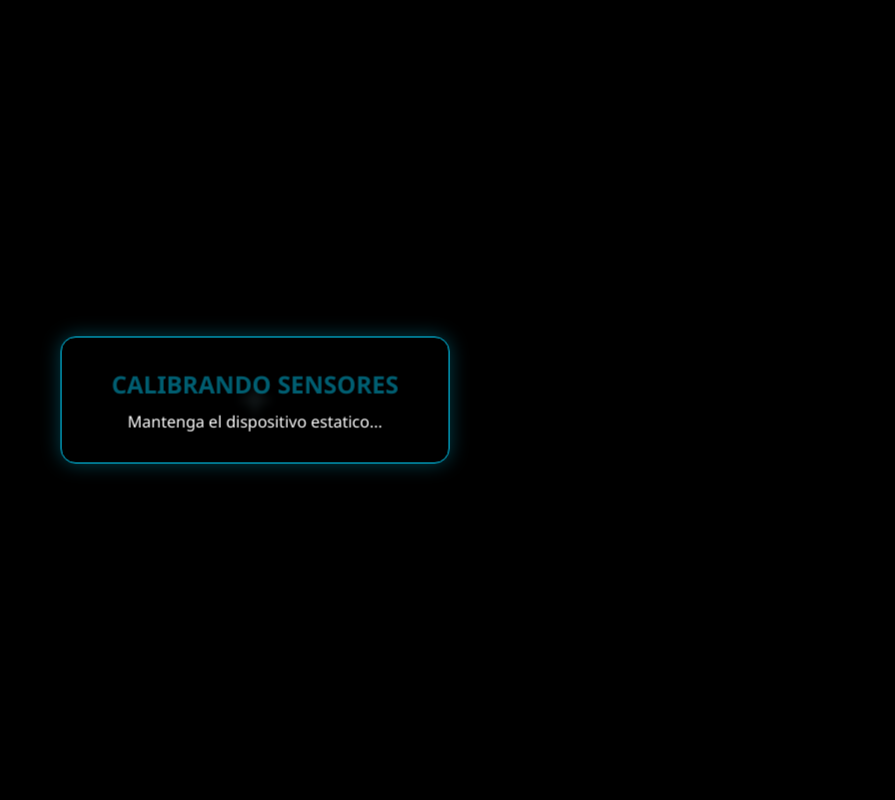
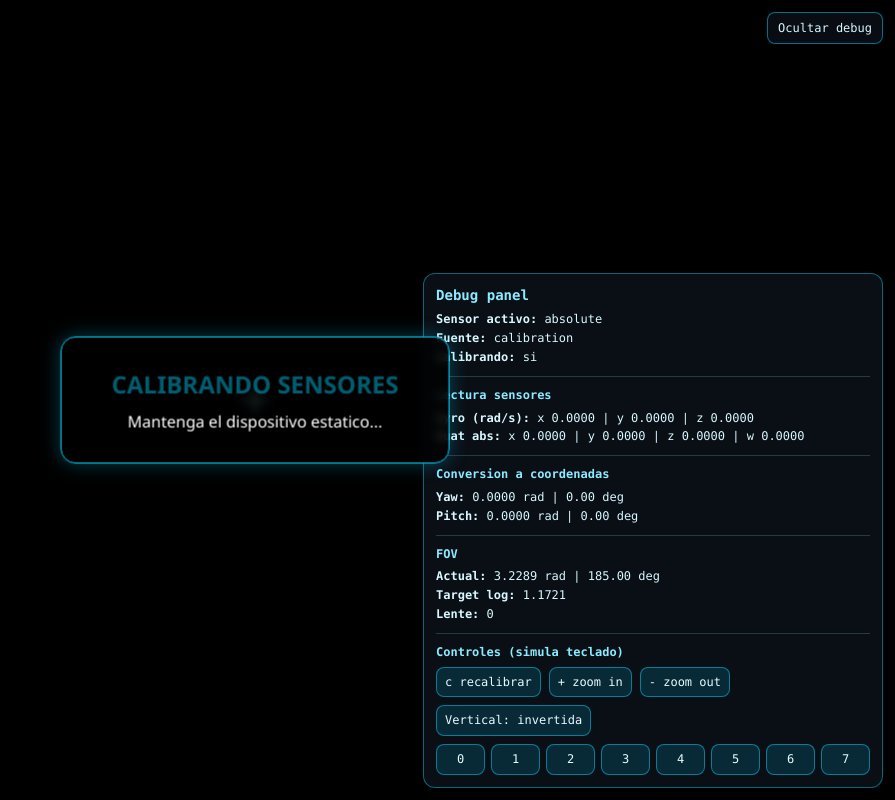
Before and after one commit to abellinouc/abellinouc.github.io, a Svelte app: page / in a window 1280 px wide. Shown: the whole page, without its empty margins (385-1280 px from the left). Built offline with nearby package versions, Linux system fonts and the light colour scheme; no server answers.

Commit message:
feat: debugger and https to get sensors working in local

```diff
--- a/package.json
+++ b/package.json
@@ -10,6 +10,7 @@
   },
   "devDependencies": {
     "@sveltejs/vite-plugin-svelte": "^3.1.2",
+    "@vitejs/plugin-basic-ssl": "^1.2.0",
     "svelte": "^4.2.18",
     "vite": "^5.4.0"
   }
--- a/src/App.svelte
+++ b/src/App.svelte
@@ -1,8 +1,55 @@
 <script>
   import { onMount } from "svelte";
+  import DebugPanel from "./components/DebugPanel.svelte";
 
   let canvasEl;
   let overlayEl;
+  let onDebugRecalibrate = () => {};
+  let onDebugSelectLens = () => {};
+  let onDebugZoomIn = () => {};
+  let onDebugZoomOut = () => {};
+  let onDebugToggleVertical = () => {};
+  let isDebugPanelVisible = true;
+  let invertVerticalMotion = true;
+
+  const RAD_TO_DEG = 180 / Math.PI;
+
+  function createDebugState() {
+    return {
+      activeSensorMode: "absolute",
+      activeSource: "boot",
+      calibrating: false,
+      gyro: { x: 0, y: 0, z: 0 },
+      absQuat: { x: 0, y: 0, z: 0, w: 0 },
+      coords: { yaw: 0, pitch: 0, yawDeg: 0, pitchDeg: 0 },
+      fovRad: 0,
+      fovDeg: 0,
+      targetLogFov: 0,
+      currentLensLevel: 0,
+    };
+  }
+
+  let debugState = createDebugState();
+
+  function toDegrees(radians) {
+    return radians * RAD_TO_DEG;
+  }
+
+  function setDebug(partial) {
+    debugState = { ...debugState, ...partial };
+  }
+
+  function setDebugCoords(yaw, pitch) {
+    debugState = {
+      ...debugState,
+      coords: {
+        yaw,
+        pitch,
+        yawDeg: toDegrees(yaw),
+        pitchDeg: toDegrees(pitch),
+      },
+    };
+  }
 
   onMount(() => {
     let engine;
@@ -17,6 +64,13 @@
     let EYEPIECE_FL = 25;
     let logFov = Math.log(MAX_FOV);
 
+    setDebug({
+      fovRad: currentFov,
+      fovDeg: toDegrees(currentFov),
+      targetLogFov: logFov,
+      currentLensLevel,
+    });
+
     function unwrapAngle(angle, reference) {
       while (angle - reference > Math.PI) angle -= 2 * Math.PI;
       while (angle - reference < -Math.PI) angle += 2 * Math.PI;
@@ -26,7 +80,7 @@
     function updateStellariumView({ h, v }) {
       if (!engine || !engine.core || !engine.core.observer) return;
       engine.core.observer.yaw = -h;
-      engine.core.observer.pitch = -v;
+      engine.core.observer.pitch = invertVerticalMotion ? -v : v;
     }
 
     function updateStellariumFov({ fov }) {
@@ -34,6 +88,7 @@
       engine.core.fov = fov;
       const degFov = (fov * 180) / Math.PI;
       EYEPIECE_FL = (FOCAL_LENGTH * degFov) / 100;
+      setDebug({ fovRad: fov, fovDeg: degFov });
     }
 
     function updateStellariumBlur({ blur }) {
@@ -262,6 +317,7 @@
         this.onCalibReading = this.onCalibReading.bind(this);
         this.onSensorReading = this.onSensorReading.bind(this);
         this.onAbsReading = this.onAbsReading.bind(this);
+        setDebug({ activeSource: "sensor-start" });
         this.startSensors();
       },
 
@@ -322,6 +378,7 @@
         this.biasSamples = [];
         this.calibSamplesNeeded = this.gyroFreq * this.calibDuration;
         this.currentMode = "absolute";
+        setDebug({ calibrating: true, activeSource: "calibration" });
 
         this.gyroSensor.addEventListener("reading", this.onCalibReading);
         this.gyroSensor.start();
@@ -355,9 +412,17 @@
         this.lastTime = performance.now();
         this.gyroSensor.addEventListener("reading", this.onSensorReading);
         this.running = true;
+        setDebug({ calibrating: false, activeSource: "calibration-finished" });
       },
 
       onCalibReading() {
+        setDebug({
+          gyro: {
+            x: this.gyroSensor.x,
+            y: this.gyroSensor.y,
+            z: this.gyroSensor.z,
+          },
+        });
         if (this.biasSamples.length < this.calibSamplesNeeded) {
           this.biasSamples.push({
             x: this.gyroSensor.x,
@@ -372,9 +437,27 @@
       onAbsReading() {
         if (!this.absSensor) return;
         this.absOrientLast = this.absSensor.quaternion;
+        if (this.absOrientLast) {
+          setDebug({
+            absQuat: {
+              x: this.absOrientLast[0],
+              y: this.absOrientLast[1],
+              z: this.absOrientLast[2],
+              w: this.absOrientLast[3],
+            },
+          });
+        }
       },
 
       onSensorReading() {
+        setDebug({
+          gyro: {
+            x: this.gyroSensor.x,
+            y: this.gyroSensor.y,
+            z: this.gyroSensor.z,
+          },
+        });
+
         if (this.calibrating) {
           this.lastTime = performance.now();
           return;
@@ -414,6 +497,8 @@
           this.oldY += (this.rawDynamicY - this.oldY) * k;
           this.orient.yaw = this.oldX;
           this.orient.pitch = this.oldY;
+          setDebug({ activeSensorMode: "dynamic", activeSource: "gyroscope" });
+          setDebugCoords(this.oldX, this.oldY);
           this.updateView(currentV, "DYNAMIC");
         } else {
           this.rawDynamicX = null;
@@ -422,6 +507,7 @@
             const euler = this.quaternionToEuler(this.absOrientLast);
             this.orient.pitch = euler.pitch;
             this.orient.yaw = euler.yaw;
+            setDebug({ activeSource: "absolute-orientation" });
           } else {
             let wx = this.gyroSensor.x - this.gyroBias.x;
             let wz = this.gyroSensor.z - this.gyroBias.z;
@@ -429,7 +515,9 @@
             if (Math.abs(wz) < this.gyroDeadzone) wz = 0;
             this.orient.pitch += wx * dt;
             this.orient.yaw += wz * dt;
+            setDebug({ activeSource: "gyroscope" });
           }
+          setDebugCoords(this.orient.yaw, this.orient.pitch);
           this.runApplicationLogic(this.orient.pitch, this.orient.yaw, currentV);
         }
       },
@@ -437,6 +525,7 @@
       runApplicationLogic(pitch, yaw, fov) {
         const requiredMode = fov < this.fovThreshold ? "gyro" : "absolute";
         if (requiredMode !== this.currentMode) this.transitionToMode(requiredMode);
+        setDebug({ activeSensorMode: this.currentMode });
         const sensitivity = this.currentMode === "gyro" ? 0.1 : 0.5;
         if (this.oldX === null || this.oldY === null) {
           this.oldX = yaw;
@@ -502,6 +591,12 @@
         logFov = Math.log(currentFov);
         updateStellariumFov({ fov: currentFov });
         updateStellariumBlur({ blur: NO_LENS_BLUR });
+        setDebug({
+          currentLensLevel,
+          targetLogFov: logFov,
+          fovRad: currentFov,
+          fovDeg: toDegrees(currentFov),
+        });
         return;
       }
 
@@ -512,6 +607,12 @@
         logFov = Math.log(currentFov);
         updateStellariumFov({ fov: currentFov });
         updateStellariumBlur({ blur: 0 });
+        setDebug({
+          currentLensLevel,
+          targetLogFov: logFov,
+          fovRad: currentFov,
+          fovDeg: toDegrees(currentFov),
+        });
         return;
       }
 
@@ -523,6 +624,12 @@
       logFov = Math.log(fov);
       updateStellariumFov({ fov });
       updateStellariumBlur({ blur: 0 });
+      setDebug({
+        currentLensLevel,
+        targetLogFov: logFov,
+        fovRad: currentFov,
+        fovDeg: toDegrees(currentFov),
+      });
     }
 
     let targetLogFov = logFov;
@@ -538,12 +645,14 @@
         if (Math.abs(delta) < 1e-4) {
           logFov = targetLogFov;
           zoomAnimating = false;
+          setDebug({ targetLogFov });
           return;
         }
         logFov += delta * ZOOM_SMOOTHING;
 
         currentFov = Math.exp(logFov);
         updateStellariumFov({ fov: currentFov });
+        setDebug({ targetLogFov });
 
         requestAnimationFrame(step);
       };
@@ -551,29 +660,62 @@
       requestAnimationFrame(step);
     }
 
+    function applyZoomDelta(delta) {
+      targetLogFov += delta;
+      targetLogFov = Math.min(Math.log(MAX_FOV), Math.max(Math.log(MIN_FOV), targetLogFov));
+      setDebug({ targetLogFov });
+      startZoomLoop();
+    }
+
+    function triggerRecalibration() {
+      Orientation.startCalibration();
+    }
+
+    function triggerLens(level) {
+      applyLensLevel(level);
+      targetLogFov = logFov;
+      setDebug({ targetLogFov });
+    }
+
+    function triggerZoomIn() {
+      applyZoomDelta(-FOV_STEP);
+    }
+
+    function triggerZoomOut() {
+      applyZoomDelta(FOV_STEP);
+    }
+
+    function toggleVerticalMotion() {
+      invertVerticalMotion = !invertVerticalMotion;
+    }
+
+    onDebugRecalibrate = triggerRecalibration;
+    onDebugSelectLens = triggerLens;
+    onDebugZoomIn = triggerZoomIn;
+    onDebugZoomOut = triggerZoomOut;
+    onDebugToggleVertical = toggleVerticalMotion;
+
     function handleKeyDown(e) {
       const key = e.key.toLowerCase();
 
       if (key === "c") {
-        Orientation.startCalibration();
+        triggerRecalibration();
         return;
       }
 
       if (key >= "0" && key <= "7") {
-        applyLensLevel(parseInt(key, 10));
-        targetLogFov = logFov;
+        triggerLens(parseInt(key, 10));
         return;
       }
 
       if (key === "+" || key === "=") {
-        targetLogFov -= FOV_STEP;
+        triggerZoomIn();
+        return;
       }
       if (key === "-") {
-        targetLogFov += FOV_STEP;
+        triggerZoomOut();
+        return;
       }
-
-      targetLogFov = Math.min(Math.log(MAX_FOV), Math.max(Math.log(MIN_FOV), targetLogFov));
-      startZoomLoop();
     }
 
     window.addEventListener("keydown", handleKeyDown);
@@ -588,17 +730,41 @@
     return () => {
       window.removeEventListener("keydown", handleKeyDown);
       Orientation.stop();
+      onDebugRecalibrate = () => {};
+      onDebugSelectLens = () => {};
+      onDebugZoomIn = () => {};
+      onDebugZoomOut = () => {};
+      onDebugToggleVertical = () => {};
     };
   });
 </script>
 
 <main>
   <canvas id="stel-canvas" bind:this={canvasEl}></canvas>
+  <button
+    id="debug-toggle"
+    type="button"
+    aria-pressed={isDebugPanelVisible}
+    on:click={() => (isDebugPanelVisible = !isDebugPanelVisible)}
+  >
+    {isDebugPanelVisible ? "Ocultar debug" : "Mostrar debug"}
+  </button>
   <div class="crosshair" aria-hidden="true"></div>
   <div id="calibration-overlay" bind:this={overlayEl}>
     <h2 class="pulse">CALIBRANDO SENSORES</h2>
     <p>Mantenga el dispositivo estatico...</p>
   </div>
+  {#if isDebugPanelVisible}
+    <DebugPanel
+      debug={debugState}
+      invertVertical={invertVerticalMotion}
+      onRecalibrate={onDebugRecalibrate}
+      onSelectLens={onDebugSelectLens}
+      onZoomIn={onDebugZoomIn}
+      onZoomOut={onDebugZoomOut}
+      onToggleVertical={onDebugToggleVertical}
+    />
+  {/if}
 </main>
 
 <style>
@@ -627,6 +793,24 @@
     width: 100%;
     height: 100%;
     display: block;
+  }
+
+  #debug-toggle {
+    position: absolute;
+    top: 12px;
+    right: 12px;
+    z-index: 50;
+    background: rgba(12, 16, 24, 0.82);
+    border: 1px solid rgba(0, 212, 255, 0.5);
+    color: #d8f7ff;
+    border-radius: 8px;
+    padding: 8px 10px;
+    cursor: pointer;
+    font: 12px/1.2 "Consolas", "Courier New", monospace;
+  }
+
+  #debug-toggle:hover {
+    background: rgba(0, 212, 255, 0.28);
   }
 
   .crosshair {
--- /dev/null
+++ b/src/components/DebugPanel.svelte
@@ -0,0 +1,130 @@
+<script>
+  export let debug = {};
+  export let onRecalibrate = () => {};
+  export let onSelectLens = () => {};
+  export let onZoomIn = () => {};
+  export let onZoomOut = () => {};
+  export let onToggleVertical = () => {};
+  export let invertVertical = true;
+
+  const lensLevels = [0, 1, 2, 3, 4, 5, 6, 7];
+
+  function fmt(value, digits = 4) {
+    return Number.isFinite(value) ? value.toFixed(digits) : "-";
+  }
+</script>
+
+<aside class="debug-panel" aria-label="Debug panel">
+  <h3>Debug panel</h3>
+
+  <section>
+    <p><strong>Sensor activo:</strong> {debug.activeSensorMode || "-"}</p>
+    <p><strong>Fuente:</strong> {debug.activeSource || "-"}</p>
+    <p><strong>Calibrando:</strong> {debug.calibrating ? "si" : "no"}</p>
+  </section>
+
+  <section>
+    <h4>Lectura sensores</h4>
+    <p>
+      <strong>Gyro (rad/s):</strong>
+      x {fmt(debug.gyro?.x)} | y {fmt(debug.gyro?.y)} | z {fmt(debug.gyro?.z)}
+    </p>
+    <p>
+      <strong>Quat abs:</strong>
+      x {fmt(debug.absQuat?.x)} | y {fmt(debug.absQuat?.y)} | z {fmt(debug.absQuat?.z)} | w {fmt(debug.absQuat?.w)}
+    </p>
+  </section>
+
+  <section>
+    <h4>Conversion a coordenadas</h4>
+    <p><strong>Yaw:</strong> {fmt(debug.coords?.yaw)} rad | {fmt(debug.coords?.yawDeg, 2)} deg</p>
+    <p><strong>Pitch:</strong> {fmt(debug.coords?.pitch)} rad | {fmt(debug.coords?.pitchDeg, 2)} deg</p>
+  </section>
+
+  <section>
+    <h4>FOV</h4>
+    <p><strong>Actual:</strong> {fmt(debug.fovRad)} rad | {fmt(debug.fovDeg, 2)} deg</p>
+    <p><strong>Target log:</strong> {fmt(debug.targetLogFov)}</p>
+    <p><strong>Lente:</strong> {debug.currentLensLevel ?? "-"}</p>
+  </section>
+
+  <section class="controls">
+    <h4>Controles (simula teclado)</h4>
+    <div class="row">
+      <button type="button" on:click={onRecalibrate}>c recalibrar</button>
+      <button type="button" on:click={onZoomIn}>+ zoom in</button>
+      <button type="button" on:click={onZoomOut}>- zoom out</button>
+      <button type="button" on:click={onToggleVertical}>
+        Vertical: {invertVertical ? "invertida" : "normal"}
+      </button>
+    </div>
+    <div class="lens-grid">
+      {#each lensLevels as level}
+        <button type="button" on:click={() => onSelectLens(level)}>{level}</button>
+      {/each}
+    </div>
+  </section>
+</aside>
+
+<style>
+  .debug-panel {
+    position: absolute;
+    right: 12px;
+    bottom: 12px;
+    z-index: 40;
+    width: min(94vw, 460px);
+    max-height: min(70vh, 620px);
+    overflow: auto;
+    background: rgba(12, 16, 24, 0.88);
+    border: 1px solid rgba(0, 212, 255, 0.45);
+    border-radius: 12px;
+    box-shadow: 0 8px 32px rgba(0, 0, 0, 0.45);
+    color: #d8f7ff;
+    padding: 12px;
+    backdrop-filter: blur(6px);
+    font: 12px/1.4 "Consolas", "Courier New", monospace;
+  }
+
+  h3,
+  h4 {
+    margin: 0 0 6px;
+    color: #8beaff;
+  }
+
+  section + section {
+    margin-top: 10px;
+    border-top: 1px solid rgba(139, 234, 255, 0.2);
+    padding-top: 10px;
+  }
+
+  p {
+    margin: 2px 0;
+  }
+
+  .row {
+    display: flex;
+    gap: 8px;
+    flex-wrap: wrap;
+    margin-bottom: 8px;
+  }
+
+  .lens-grid {
+    display: grid;
+    grid-template-columns: repeat(8, minmax(32px, 1fr));
+    gap: 6px;
+  }
+
+  button {
+    background: rgba(0, 212, 255, 0.14);
+    border: 1px solid rgba(0, 212, 255, 0.5);
+    color: #e8fbff;
+    border-radius: 8px;
+    padding: 6px 8px;
+    cursor: pointer;
+    font: inherit;
+  }
+
+  button:hover {
+    background: rgba(0, 212, 255, 0.3);
+  }
+</style>
```
Also changed, not shown: vite.config.js (+6 -1 lines), 1 other file (tests, documents, lock files or other folders).
